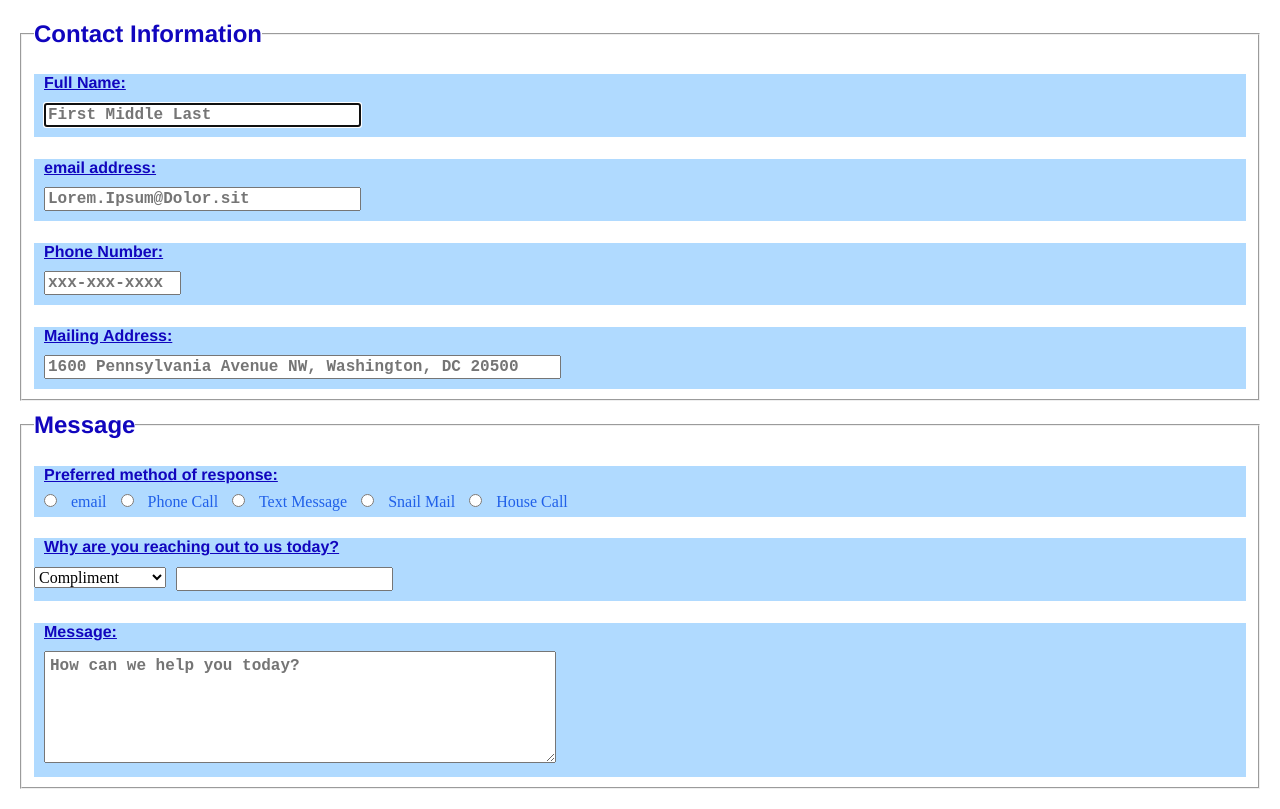
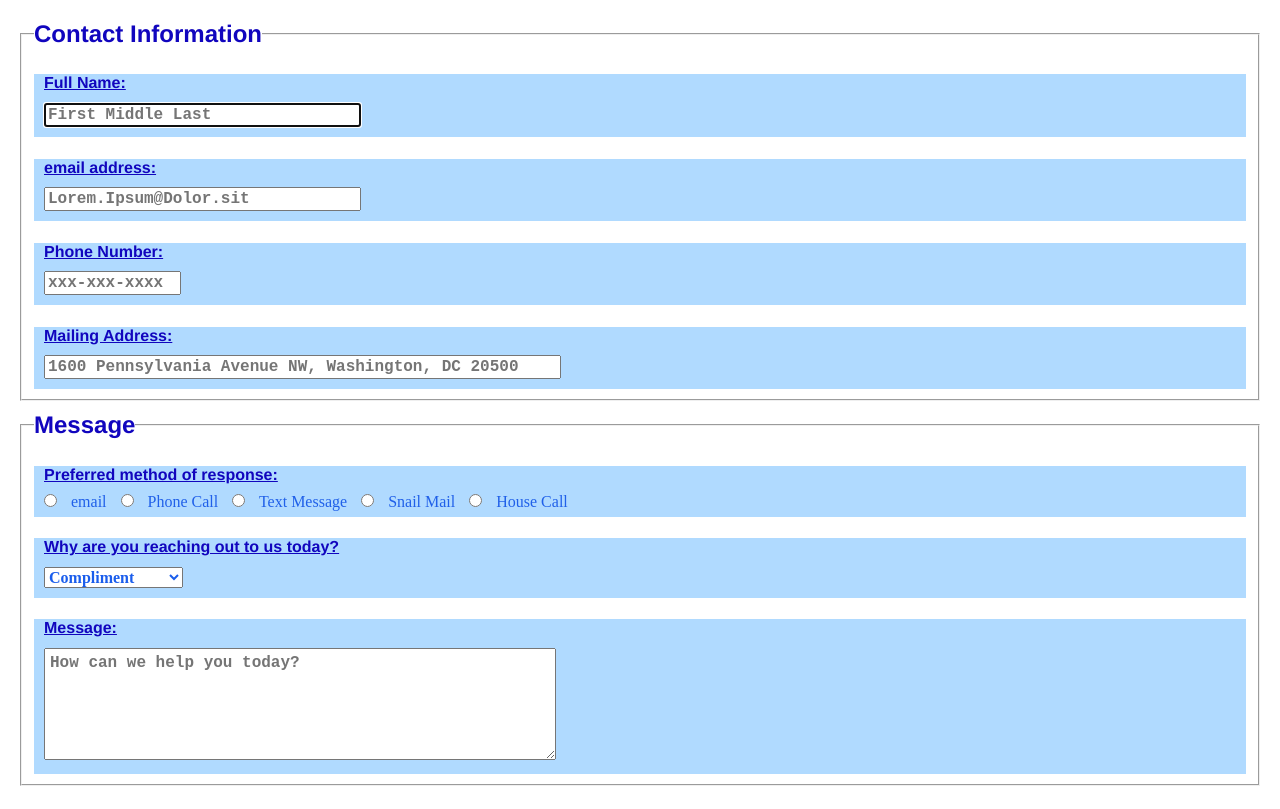
Before and after one commit to BenTerpstra/HTML-email-form-practice, a plain HTML site: page HTML-email-form-practice.html in a window 1280 px wide. Drawn offline with nearby package versions, Linux system fonts and the light colour scheme.

Commit message:
completed rough draft

```diff
--- a/HTML-email-form-practice.html
+++ b/HTML-email-form-practice.html
@@ -116,13 +116,7 @@
                         <option value="boredom">Boredom</option>
                         <option value="ennui">Ennui</option>
                         <option value="existential crisis">Existential Crisis</option>
-
-                    <input
-                        id=""
-                        type=""
-                        name=""
-                        placeholder=""
-                    />
+                        <option value="other">Other</option>
                     </select>
                 </div>
 
--- a/style.css
+++ b/style.css
@@ -40,6 +40,12 @@ textarea {
     height: 100px;
 }
 
+select {
+    margin: 10px;
+    color: #1a5dec;
+    font-weight: bold;
+}
+
 div {
     background-color: rgb(176, 218, 255);
 }
```
